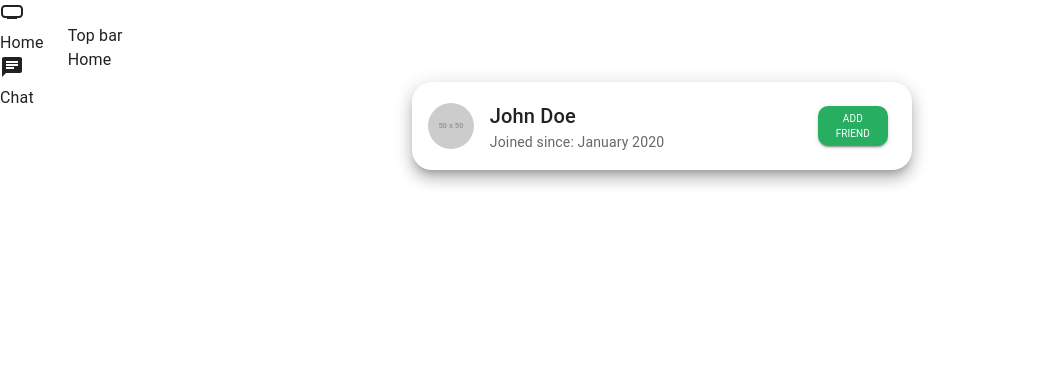
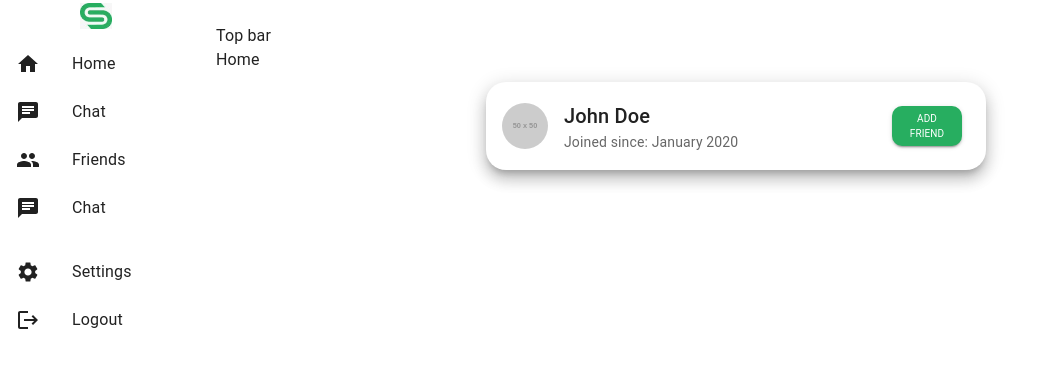
Before and after one commit to Sync-Chord/chord-sync-client, a React (Create React App) app: page /auth in a window 1280 px wide. Shown: the top 368 px of the page, without its empty margins (0-1057 px from the left). Built offline with nearby package versions, Linux system fonts and the light colour scheme; sample sign-in values are in the browser's storage.

Commit message:
SideBar Added

```diff
--- a/src/components/common/SideBar.tsx
+++ b/src/components/common/SideBar.tsx
@@ -1,40 +1,132 @@
-import { Chat, HomeMaxOutlined } from "@mui/icons-material";
-import { Box, Typography } from "@mui/material";
-import { useNavigate } from "react-router-dom";
+import { Chat, Logout } from "@mui/icons-material"
+import { Box, List, ListItem, ListItemIcon, ListItemText } from "@mui/material"
+import { useNavigate } from "react-router-dom"
+import symbol from "../../assests/images/symbol.jpg"
+import styled from "@emotion/styled"
+import PeopleIcon from "@mui/icons-material/People"
+import HomeIcon from "@mui/icons-material/Home"
+import { useState } from "react"
+import SettingsIcon from "@mui/icons-material/Settings"
+import LogoutIcon from "@mui/icons-material/Logout"
 
 const SideBar = () => {
-  const navigate = useNavigate();
+  const navigate = useNavigate()
+  const [selectedIndex, setSelectedIndex] = useState<string>("")
+
+  const handleListItemClick = (path: string) => {
+    setSelectedIndex(path)
+    navigate(path)
+  }
+
+  const DrawerHeader = styled("div")(() => ({
+    display: "flex",
+    alignItems: "center",
+    justifyContent: "center",
+  }))
 
   const navigations = [
     {
       name: "Home",
       path: "/home",
-      icon: <HomeMaxOutlined />,
+      icon: <HomeIcon />,
     },
-
     {
       name: "Chat",
       path: "/chat",
       icon: <Chat />,
     },
-  ];
+    {
+      name: "Friends",
+      path: "/friend",
+      icon: <PeopleIcon />,
+    },
+    {
+      name: "Chat",
+      path: "/chat",
+      icon: <Chat />,
+    },
+  ]
+
+  const lognav = [
+    {
+      name: "Settings",
+      path: "/settings",
+      icon: <SettingsIcon />,
+    },
+    {
+      name: "Logout",
+      path: "/logout",
+      icon: <Logout />,
+    },
+  ]
 
   return (
-    <Box>
-      {navigations.map((el) => {
-        return (
-          <Box
-            onClick={() => {
-              navigate(el.path);
-            }}
-          >
-            {el.icon}
-            <Typography>{el.name}</Typography>
-          </Box>
-        );
-      })}
+    <Box sx={{ position: "relative" }}>
+      <Box>
+        <DrawerHeader>
+          <img
+            src={symbol}
+            alt="Logo"
+            style={{ maxHeight: "2rem", padding: "3px" }}
+          />
+        </DrawerHeader>
+        <List>
+          {navigations.map((el) => (
+            <ListItem
+              button
+              key={el.path}
+              onClick={() => handleListItemClick(el.path)}
+              sx={{
+                backgroundColor:
+                  selectedIndex === el.path ? "#27AE60" : "inherit",
+                "&:hover": {
+                  backgroundColor: "lightgrey",
+                },
+              }}
+            >
+              <ListItemIcon
+                sx={{ color: selectedIndex === el.path ? "white" : "inherit" }}
+              >
+                {el.icon}
+              </ListItemIcon>
+              <ListItemText
+                primary={el.name}
+                sx={{ color: selectedIndex === el.path ? "white" : "inherit" }}
+              />
+            </ListItem>
+          ))}
+        </List>
+      </Box>
+      <Box sx={{ top: "90%" }}>
+        <List>
+          {lognav.map((el) => (
+            <ListItem
+              button
+              key={el.path}
+              onClick={() => handleListItemClick(el.path)}
+              sx={{
+                backgroundColor:
+                  selectedIndex === el.path ? "#27AE60" : "inherit",
+                "&:hover": {
+                  backgroundColor: "lightgrey",
+                },
+              }}
+            >
+              <ListItemIcon
+                sx={{ color: selectedIndex === el.path ? "white" : "inherit" }}
+              >
+                {el.icon}
+              </ListItemIcon>
+              <ListItemText
+                primary={el.name}
+                sx={{ color: selectedIndex === el.path ? "white" : "inherit" }}
+              />
+            </ListItem>
+          ))}
+        </List>
+      </Box>
     </Box>
-  );
-};
+  )
+}
 
-export default SideBar;
+export default SideBar
--- a/src/routes/PrivateRoutes.tsx
+++ b/src/routes/PrivateRoutes.tsx
@@ -1,25 +1,29 @@
 import { Box } from "@mui/system";
 import { lazy } from "react";
-import { BrowserRouter, Route, Routes } from "react-router-dom";
+import { BrowserRouter, Route, Routes } from "react-router-dom"
+//components imports
+import Sidebar from "../components/common/SideBar"
+import TopBar from "../components/common/TopBar"
 
-//components imports
-import Sidebar from "../components/common/SideBar";
-import TopBar from "../components/common/TopBar";
-
-const Home = lazy(() => import("../components/screens/home/Home"));
-const Chat = lazy(() => import("../components/screens/chat/Chat"));
+const Home = lazy(() => import("../components/screens/home/Home"))
+const Chat = lazy(() => import("../components/screens/chat/Chat"))
 const FriendsList = lazy(
   () => import("../components/screens/friends/FriendsList")
-);
+)
 const FriendsSuggestionsPage = lazy(
   () => import("../components/screens/friends/Friendtemp")
-);
-
+)
 const PrivateRoutes = () => {
   return (
     <Box sx={{ display: "flex", flexFlow: "row nowrap" }}>
       <BrowserRouter>
-        <Box>
+        <Box
+          sx={{
+            width: "15%",
+            height: "100vh",
+            backgroundColor: "white",
+          }}
+        >
           <Sidebar />
         </Box>
         <Box component="main" sx={{ flexGrow: 1, p: 3 }}>
@@ -28,13 +32,14 @@ const PrivateRoutes = () => {
           </Box>
           <Routes>
             <Route path="home" element={<Home />} />
+            <Route path="chat" element={<Chat />} />
             <Route path="friend" element={<FriendsList />} />
             <Route path="*" element={<Home />} />
           </Routes>
         </Box>
       </BrowserRouter>
     </Box>
-  );
-};
+  )
+}
 
 export default PrivateRoutes;
```
